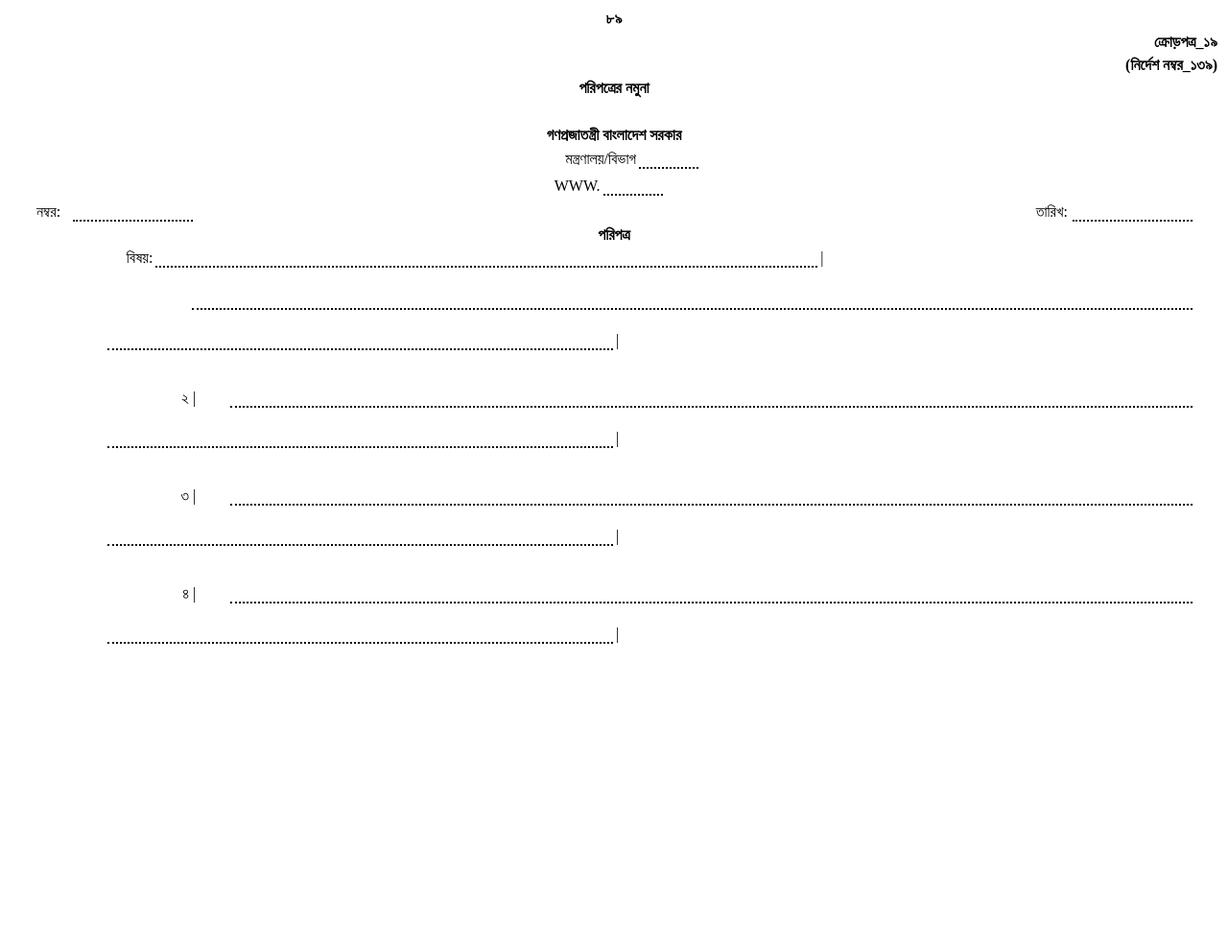
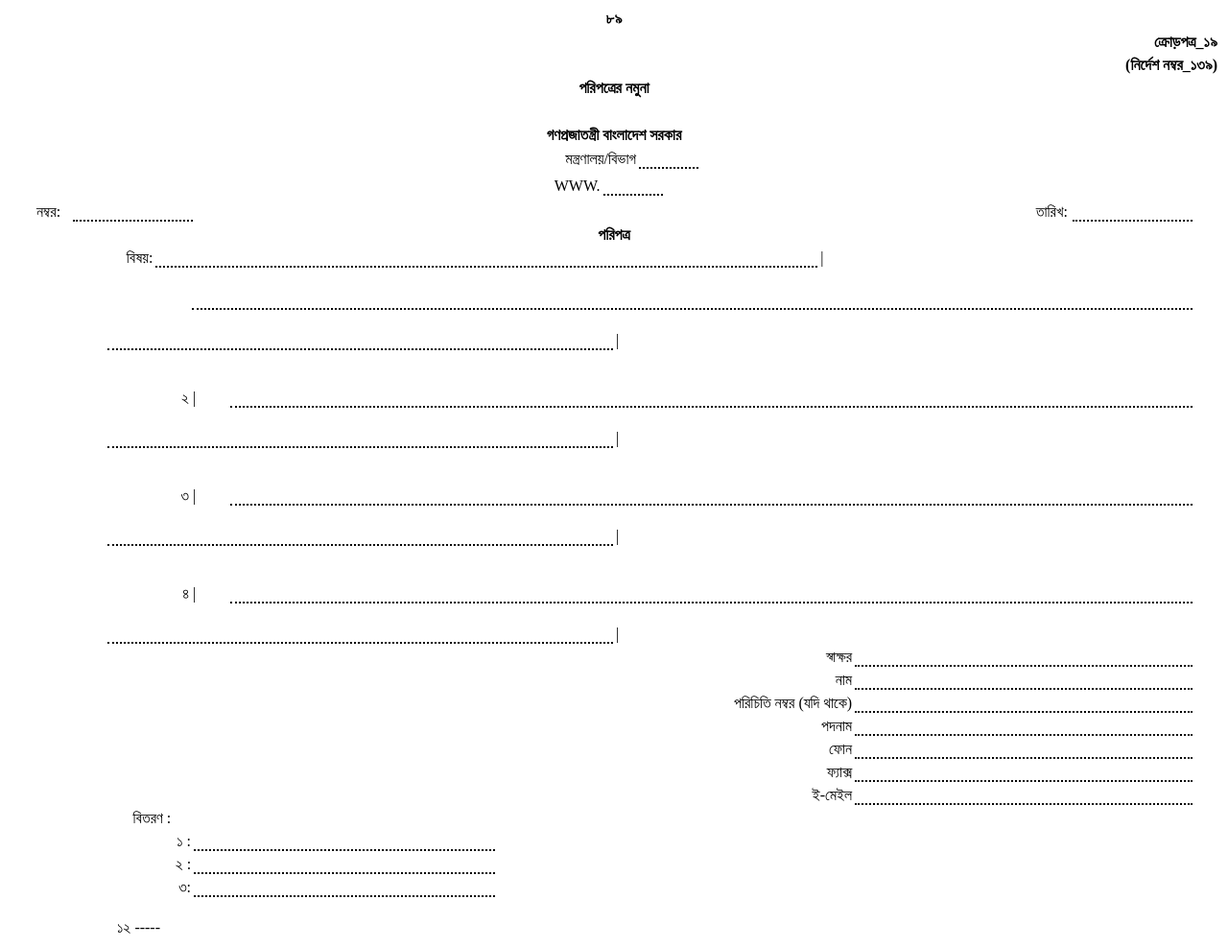
Before and after one commit to rafsanrjkhan/letter-builder, a plain HTML site: page index.html in a window 1280 px wide. Shown: the whole page at 96% size. Before the commit the page ends 800 px from the top, so only its background shows below. Drawn offline with Linux system fonts and the light colour scheme.

Commit message:
89 page complete

```diff
--- a/index.html
+++ b/index.html
@@ -27,9 +27,6 @@
         </tr>
     </table>
     <table style="width: 100%; text-align: center;  padding-top: 2%;">
-        <!-- <tr>
-            <td><span style="font-weight: bold;">সরকারি নমুনাপত্র </span></td>
-        </tr> -->
         <tr>
             <td><span style="font-weight: bold;">গণপ্রজাতন্ত্রী বাংলাদেশ সরকার</span></td>
         </tr>
@@ -166,5 +163,101 @@
             <td style="width: 47%;"></td>
         </tr>
     </table>
+    <table style="width: 100%;">
+        <tr>
+            <td style="width: 70%; text-align: right;">স্বাক্ষর</td>
+            <td style="width: 28%; border-bottom: 2px dotted;"><span></span></td>
+            <!-- <td style="width: 3%;">|</td> -->
+            <td style="width: 2%;"></td>
+        </tr>
+    </table>
+    <table style="width: 100%;">
+        <tr>
+            <td style="width: 70%; text-align: right;">নাম</td>
+            <td style="width: 28%; border-bottom: 2px dotted;"><span></span></td>
+            <!-- <td style="width: 3%;">|</td> -->
+            <td style="width: 2%;"></td>
+        </tr>
+    </table>
+    <table style="width: 100%;">
+        <tr>
+            <td style="width: 70%; text-align: right;">পরিচিতি নম্বর (যদি থাকে)</td>
+            <td style="width: 28%; border-bottom: 2px dotted;"><span></span></td>
+            <!-- <td style="width: 3%;">|</td> -->
+            <td style="width: 2%;"></td>
+        </tr>
+    </table>
+    <table style="width: 100%;">
+        <tr>
+            <td style="width: 70%; text-align: right;">পদনাম</td>
+            <td style="width: 28%; border-bottom: 2px dotted;"><span></span></td>
+            <!-- <td style="width: 3%;">|</td> -->
+            <td style="width: 2%;"></td>
+        </tr>
+    </table>
+    <table style="width: 100%;">
+        <tr>
+            <td style="width: 70%; text-align: right;">ফোন</td>
+            <td style="width: 28%; border-bottom: 2px dotted;"><span></span></td>
+            <!-- <td style="width: 3%;">|</td> -->
+            <td style="width: 2%;"></td>
+        </tr>
+    </table>
+    <table style="width: 100%;">
+        <tr>
+            <td style="width: 70%; text-align: right;">ফ্যাক্স</td>
+            <td style="width: 28%; border-bottom: 2px dotted;"><span></span></td>
+            <!-- <td style="width: 3%;">|</td> -->
+            <td style="width: 2%;"></td>
+        </tr>
+    </table>
+    <table style="width: 100%;">
+        <tr>
+            <td style="width: 70%; text-align: right;">ই-মেইল</td>
+            <td style="width: 28%; border-bottom: 2px dotted;"><span></span></td>
+            <!-- <td style="width: 3%;">|</td> -->
+            <td style="width: 2%;"></td>
+        </tr>
+    </table>
+    <table style="width: 100%;">
+        <tr>
+            <td style="width: 10%;"></td>
+            <td style="width: 10%">বিতরণ :</td>
+            <td style="width: 80%;"></td>
+        </tr>
+    </table>
+    <table style="width: 100%;">
+        <tr>
+            <td style="width: 10%;"></td>
+            <td style="width: 5%; text-align: right;">১ :</td>
+            <td style="width: 25; border-bottom: 2px dotted;"></td>
+            <td style="width: 60%;"></td>
+        </tr>
+    </table>
+    <table style="width: 100%;">
+        <tr>
+            <td style="width: 10%;"></td>
+            <td style="width: 5%; text-align: right;">২ :</td>
+            <td style="width: 25; border-bottom: 2px dotted;"></td>
+            <td style="width: 60%;"></td>
+        </tr>
+    </table>
+    <table style="width: 100%;">
+        <tr>
+            <td style="width: 10%;"></td>
+            <td style="width: 5%; text-align: right;">৩:</td>
+            <td style="width: 25; border-bottom: 2px dotted;"></td>
+            <td style="width: 60%;"></td>
+        </tr>
+    </table>
+    <table style="width: 100%;">
+        <tr>
+            <br>
+            <td style="width: 5%;"></td>
+            <td style="width: 5%; text-align: right;">১২</td>
+            <td style="width: 30;">-----</td>
+            <td style="width: 60%;"></td>
+        </tr>
+    </table>
 </body>
 </html>
```
